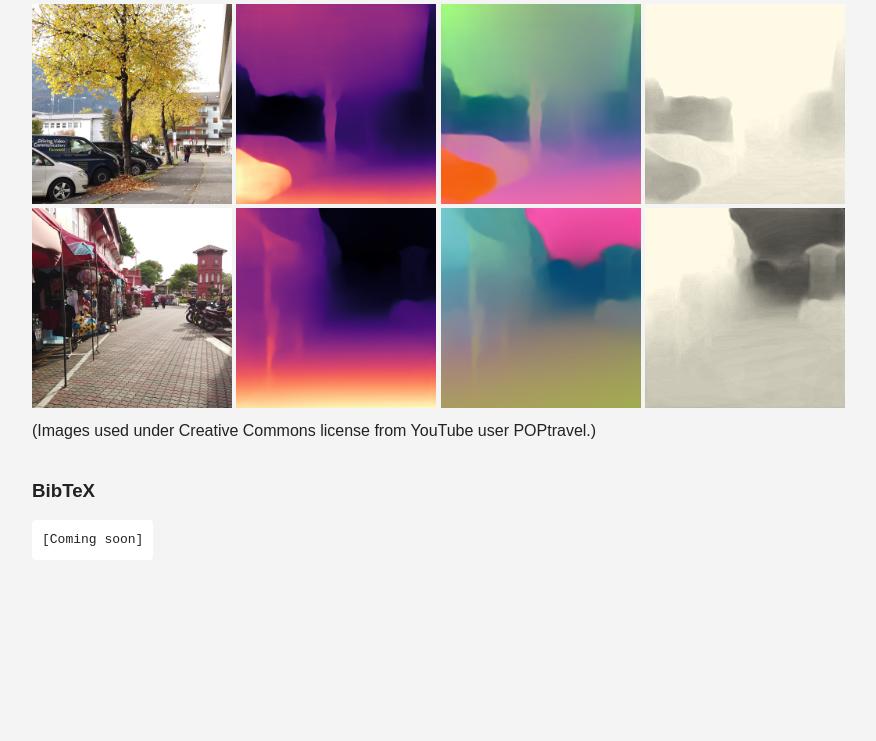
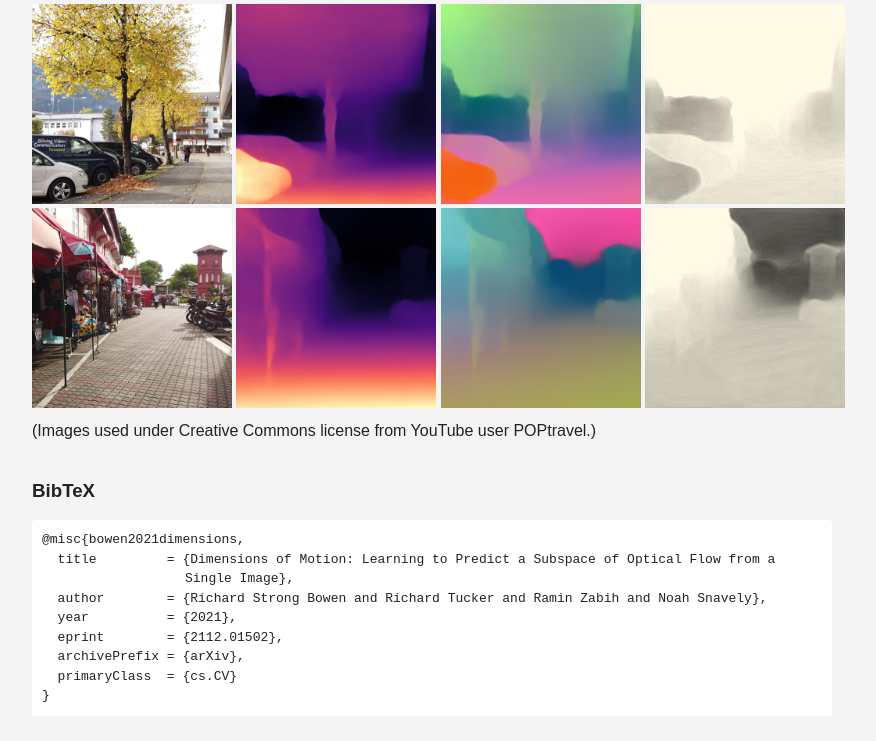
Before and after one commit to dimensions-of-motion/dimensions-of-motion.github.io, a plain HTML site: page index.html in a window 1280 px wide. Shown: the part 1857-2598 px from the top of the page, without its empty margins (208-1084 px from the left). Before the commit the page ends 2467 px from the top, so only its background shows below. Drawn offline with Linux system fonts and the light colour scheme.

Commit message:
Update index.html

```diff
--- a/index.html
+++ b/index.html
@@ -75,13 +75,17 @@ em {
   padding-top: 10px;
 }
 .bibtex {
-  white-space: pre;
   font-family: monospace;
   line-height: 150%;
   background: #fff;
   padding: 10px;
   display: inline-block;
   border-radius: 4px;
+}
+.bibtex div {
+  white-space: pre-wrap;
+  padding-left: 11em;
+  text-indent: -11em;
 }
 .crow > * {
   vertical-align: middle;
@@ -148,12 +152,12 @@ camera intrinsics or poses.
 
 <h3>Paper</h3>
 <div class=crow>
-<a class=img href="javascript:;"><img src="paper.png" width=300 style="border: 1px solid transparent"></a>
+<a class=img href="https://arxiv.org/abs/2112.01502"><img src="paper.png" width=300 style="border: 1px solid transparent"></a>
 <div class=links>
 <em>Dimensions of Motion:<br>Learning to Predict a Subspace of Optical Flow<br>from a Single Image</em><br><br>
 Richard Strong Bowen, Richard Tucker,<br>
 Ramin Zabih, Noah Snavely<br><br>
-[<a href="javascript:;">Arxiv coming soon</a>]
+[<a href="https://arxiv.org/abs/2112.01502">Arxiv</a>]
 </div>
 </div>
 
@@ -285,5 +289,13 @@ window.addEventListener('load', (e) => {
 (Images used under Creative Commons license from YouTube user POPtravel.)
 
 <h3>BibTeX</h3>
-<div class=bibtex>[Coming soon]
+<div class=bibtex>
+<div>@misc{bowen2021dimensions,</div>
+<div>  title         = {Dimensions of Motion: Learning to Predict a Subspace of Optical Flow from a Single Image},</div>
+<div>  author        = {Richard Strong Bowen and Richard Tucker and Ramin Zabih and Noah Snavely}, </div>
+<div>  year          = {2021},</div>
+<div>  eprint        = {2112.01502},</div>
+<div>  archivePrefix = {arXiv},</div>
+<div>  primaryClass  = {cs.CV}</div>
+<div>}</div>
 </div>
```
